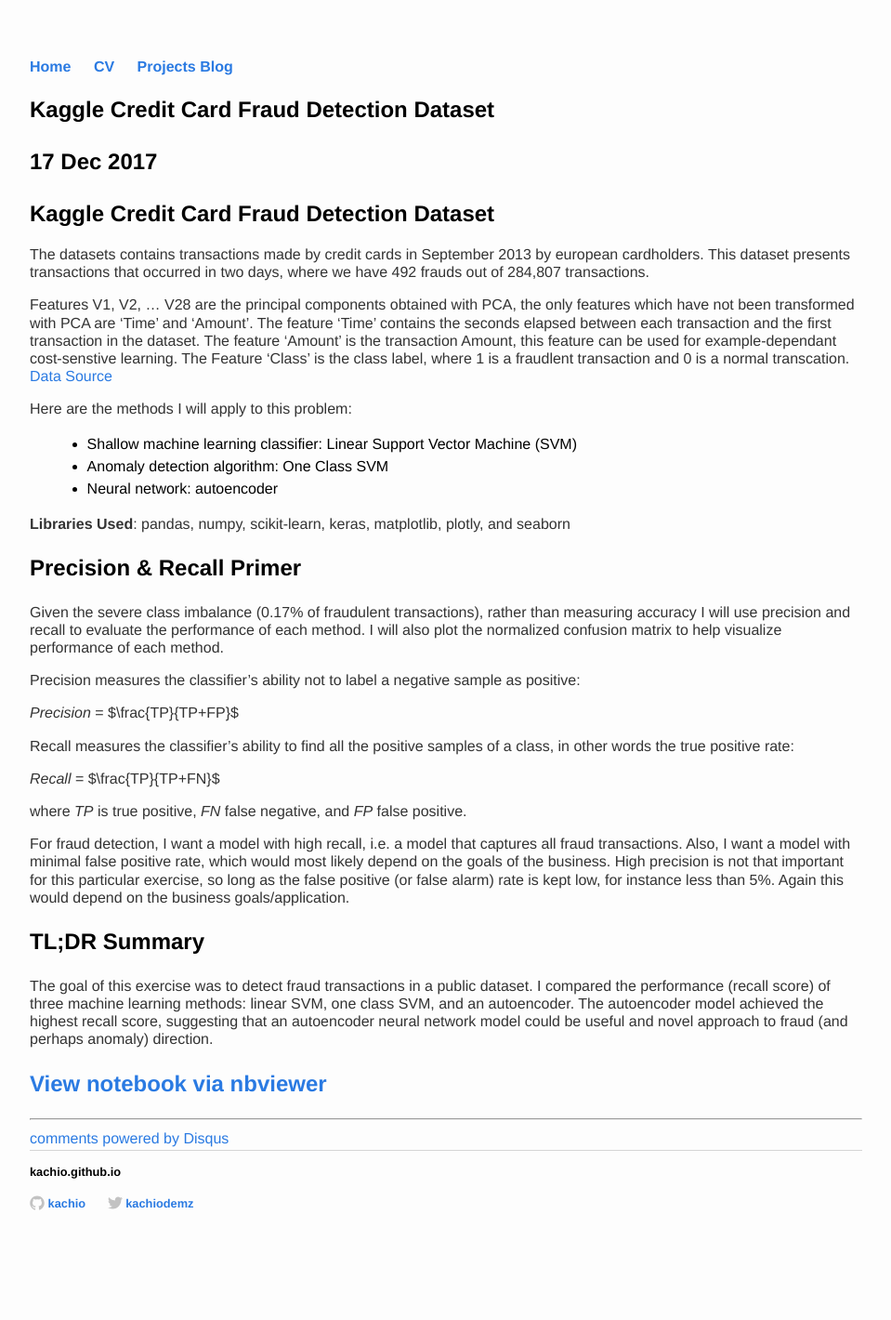
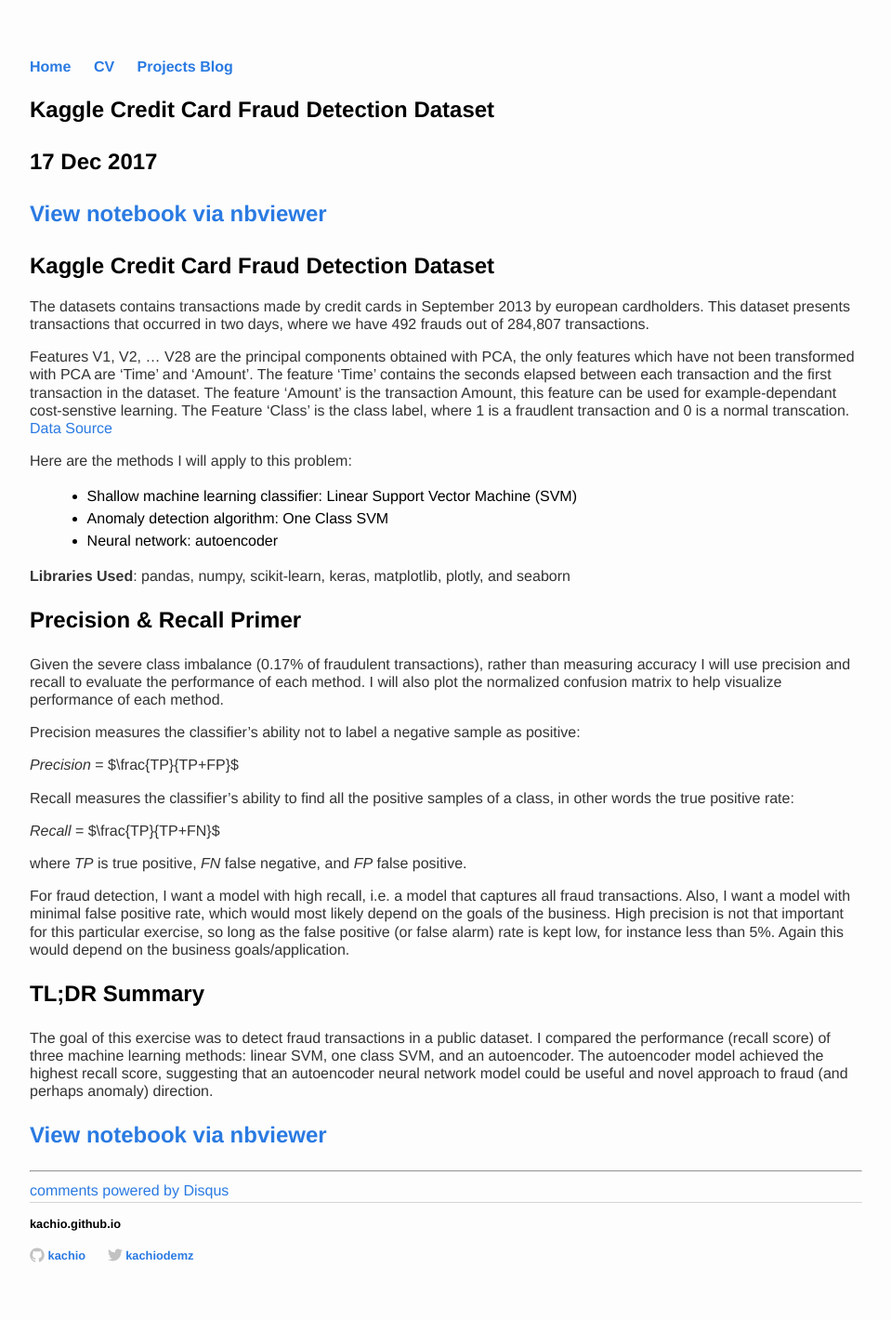
Before and after one commit to kachiO/kachio.github.io, a Jekyll site: the page built from _posts/2017-12-17-CreditFraud-report.markdown, in a window 1280 px wide. Shown: the whole page at 93% size, without its empty margins (160-1119 px from the left). Built offline with Jekyll 4.4.1, drawn with Linux system fonts in a browser that asks for light colours; comment, search, counter and statistics services are not loaded; before the commit the page ends 1364 px from its top, so only the background shows below that.

Commit message:
Update 2017-12-17-CreditFraud-report.markdown

```diff
--- a/_posts/2017-12-17-CreditFraud-report.markdown
+++ b/_posts/2017-12-17-CreditFraud-report.markdown
@@ -6,6 +6,8 @@ date: 2017-12-17
 excerpt: "Kaggle Credit Card Fraud Detection using Linear SVM, One Class SVM, and Autoencoder"
 mathjax: true
 ---
+
+## [View notebook via nbviewer](https://nbviewer.jupyter.org/github/kachiO/ipython-notebooks/blob/master/CreditFraud-report.ipynb)
 
 # Kaggle Credit Card Fraud Detection Dataset
 The datasets contains transactions made by credit cards in September 2013 by european cardholders. This dataset presents transactions that occurred in two days, where we have 492 frauds out of 284,807 transactions.
```
